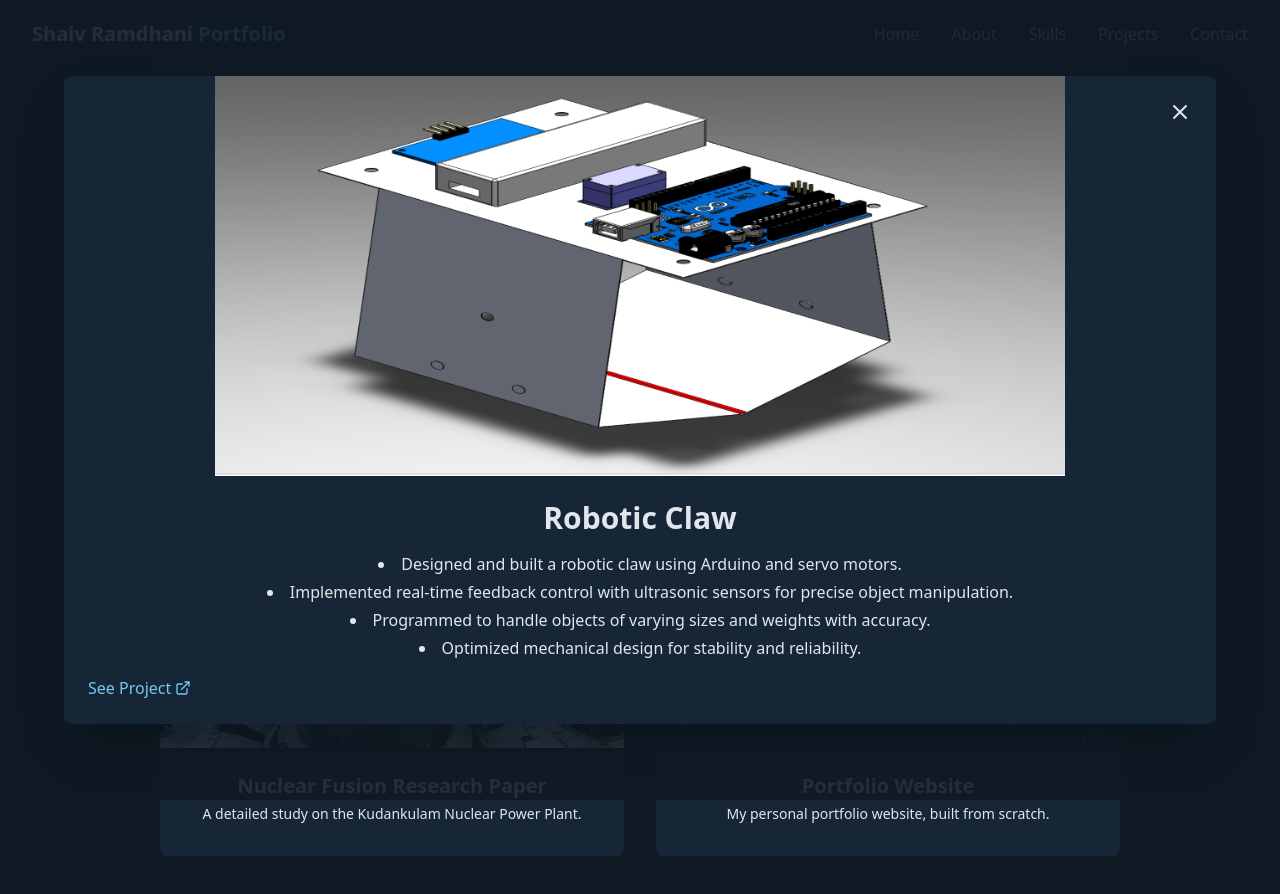
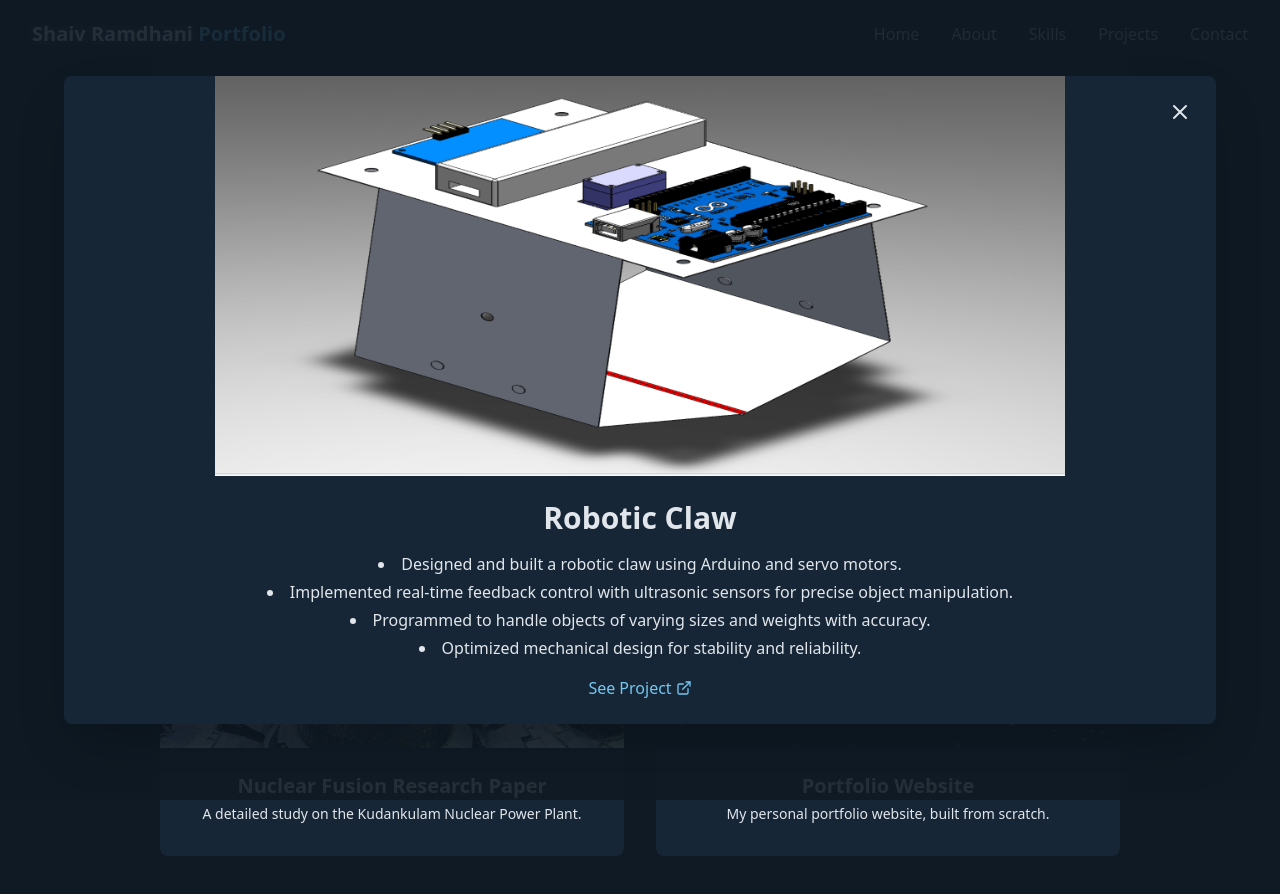
Before and after one commit to shaivramdhani/portfolio, a React (Vite) app: page /projects in a window 1280 px wide. Both pictures are taken after a click on the element 392 px from the left and 374 px from the top of the page. Shown: the top 894 px of the page. Built offline with nearby package versions, Linux system fonts and the light colour scheme; the HTML template or start-up script is replaced by a standard one.

Commit message:
changed about section and visual elements

```diff
--- a/src/pages/AboutSection.jsx
+++ b/src/pages/AboutSection.jsx
@@ -53,7 +53,7 @@ const hobbiesCards = [
     icon: <Heart className="h-6 w-6 text-white" />,
     shortDesc: "Training for endurance and personal growth.",
     longDesc:
-      "I’ve completed multiple Ironman events and use running and cycling to push my limits physically and mentally.",
+      "Outside of academics, I enjoy pushing myself to my limits both physically and mentally.I compete in endurance events, having completed an Ironman 70.3 amidst many other cycling,running and swimming events. I also love playing soccer. ",
     bgColor: "bg-amber-600",
   },
   {
@@ -62,7 +62,7 @@ const hobbiesCards = [
     icon: <Book className="h-6 w-6 text-white" />,
     shortDesc: "Exploring topics from science to philosophy.",
     longDesc:
-      "I enjoy reading books on physics, engineering, and human behavior, constantly expanding my perspective and applying it to my projects.",
+      "I enjoy reading anything from fiction to non-fiction. I love learning and reading gives me the opportunity to stay curious and keep on exploring. I am currently reading 'Blink' by Malcoml Gladwell. If you have any book reccomondations please contact me ! ",
     bgColor: "bg-cyan-600",
   },
 ];
--- a/src/pages/ProjectsSection.jsx
+++ b/src/pages/ProjectsSection.jsx
@@ -142,7 +142,7 @@ className="w-full h-full object-cover transition-transform duration-500 group-ho
               <a
                 href={project.demoUrl}
                 target="_blank"
-                className="flex items-center gap-1 text-primary hover:underline"
+                className="flex justify-center items-center gap-1 text-primary hover:underline"
               >
                 See Project <ExternalLink size={16} />
               </a>
```
